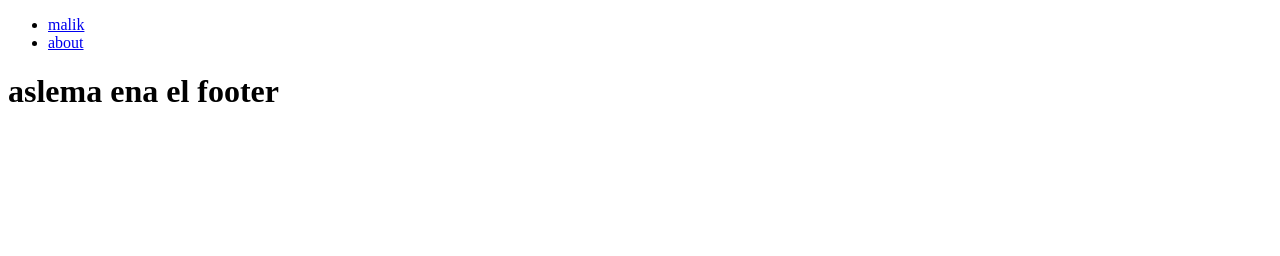
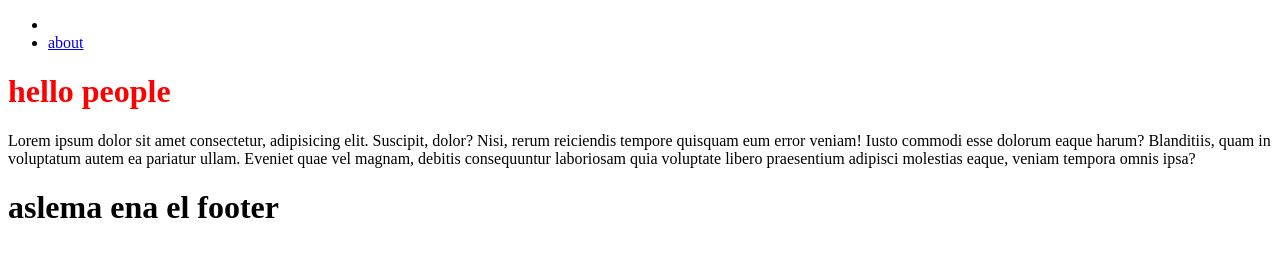
Before and after one commit to meleklassoued/tutorial, a Gatsby site: page / in a window 1280 px wide. Built offline with nearby package versions, Linux system fonts and the light colour scheme; Gatsby itself is replaced by a stand-in of ours.

Commit message:
props.children

```diff
--- a/src/components/Layout.js
+++ b/src/components/Layout.js
@@ -1,11 +1,11 @@
 import React from "react"
 import Navbar from "./navbar"
 import Footer from "./Footer"
-const Layout = () => {
+const Layout = props => {
+  console.log(props)
   return (
     <>
-      <Navbar name="malik"/>
-      <Footer />
+      <Navbar /> {props.children} <Footer />
     </>
   )
 }
--- a/src/pages/index.js
+++ b/src/pages/index.js
@@ -4,7 +4,19 @@ import Layout from "../components/Layout"
 export default function Home() {
   return (
     <>
-      <Layout />
+      <Layout>
+        <h1 style={{color:"red"}}>hello people</h1>
+        <div>
+          <p>
+            Lorem ipsum dolor sit amet consectetur, adipisicing elit. Suscipit,
+            dolor? Nisi, rerum reiciendis tempore quisquam eum error veniam!
+            Iusto commodi esse dolorum eaque harum? Blanditiis, quam in
+            voluptatum autem ea pariatur ullam. Eveniet quae vel magnam, debitis
+            consequuntur laboriosam quia voluptate libero praesentium adipisci
+            molestias eaque, veniam tempora omnis ipsa?
+          </p>
+        </div>
+      </Layout>
     </>
   )
 }
```
